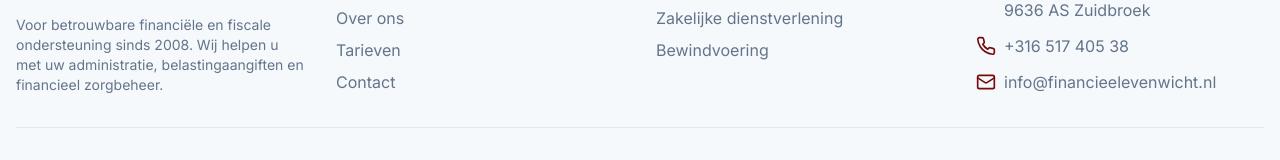
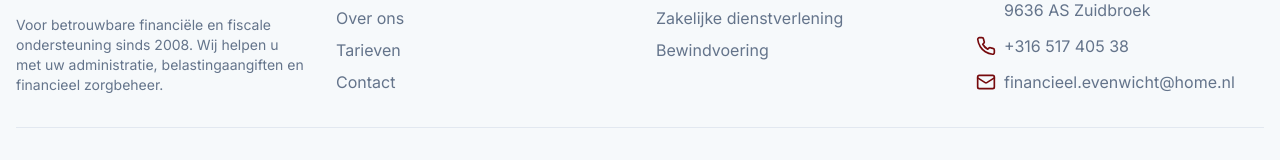
Before and after one commit to emield98/Financieel_Evenwicht, a Next.js app: page / in a window 1280 px wide. Shown: the part 2490-2650 px from the top of the page. Built offline with nearby package versions, Linux system fonts and the light colour scheme.

Commit message:
Mailadressen

```diff
--- a/app/privacy/page.tsx
+++ b/app/privacy/page.tsx
@@ -41,7 +41,7 @@ export default function Privacy() {
               <br />
               Telefoonnummer: +316 517 405 38
               <br />
-              E-mail: info@financieelevenwicht.nl
+              E-mail: financieel.evenwicht@home.nl
             </p>
 
             <h2 className="text-2xl font-bold mb-4">2. Welke gegevens verzamelen wij</h2>
@@ -110,7 +110,7 @@ export default function Privacy() {
               de verwerking van uw persoonsgegevens door Financieel en Fiscaal Evenwicht en heeft u het recht op
               gegevensoverdraagbaarheid. U kunt een verzoek tot inzage, correctie, verwijdering, gegevensoverdraging van
               uw persoonsgegevens of verzoek tot intrekking van uw toestemming of bezwaar op de verwerking van uw
-              persoonsgegevens sturen naar info@financieelevenwicht.nl.
+              persoonsgegevens sturen naar financieel.evenwicht@home.nl.
             </p>
 
             <h2 className="text-2xl font-bold mb-4">8. Hoe wij persoonsgegevens beveiligen</h2>
@@ -118,7 +118,7 @@ export default function Privacy() {
               Financieel en Fiscaal Evenwicht neemt de bescherming van uw gegevens serieus en neemt passende maatregelen
               om misbruik, verlies, onbevoegde toegang, ongewenste openbaarmaking en ongeoorloofde wijziging tegen te
               gaan. Als u de indruk heeft dat uw gegevens niet goed beveiligd zijn of er aanwijzingen zijn van misbruik,
-              neem dan contact op via info@financieelevenwicht.nl.
+              neem dan contact op via financieel.evenwicht@home.nl.
             </p>
 
             <h2 className="text-2xl font-bold mb-4">9. Wijzigingen in het privacybeleid</h2>
--- a/components/footer.tsx
+++ b/components/footer.tsx
@@ -96,10 +96,10 @@ export default function Footer() {
               <li className="flex items-center">
                 <Mail className="h-5 w-5 text-primary mr-2 flex-shrink-0" />
                 <a
-                  href="mailto:info@financieelevenwicht.nl"
+                  href="mailto:financieel.evenwicht@home.nl"
                   className="text-muted-foreground hover:text-foreground transition-colors"
                 >
-                  info@financieelevenwicht.nl
+                  financieel.evenwicht@home.nl
                 </a>
               </li>
             </ul>
```
